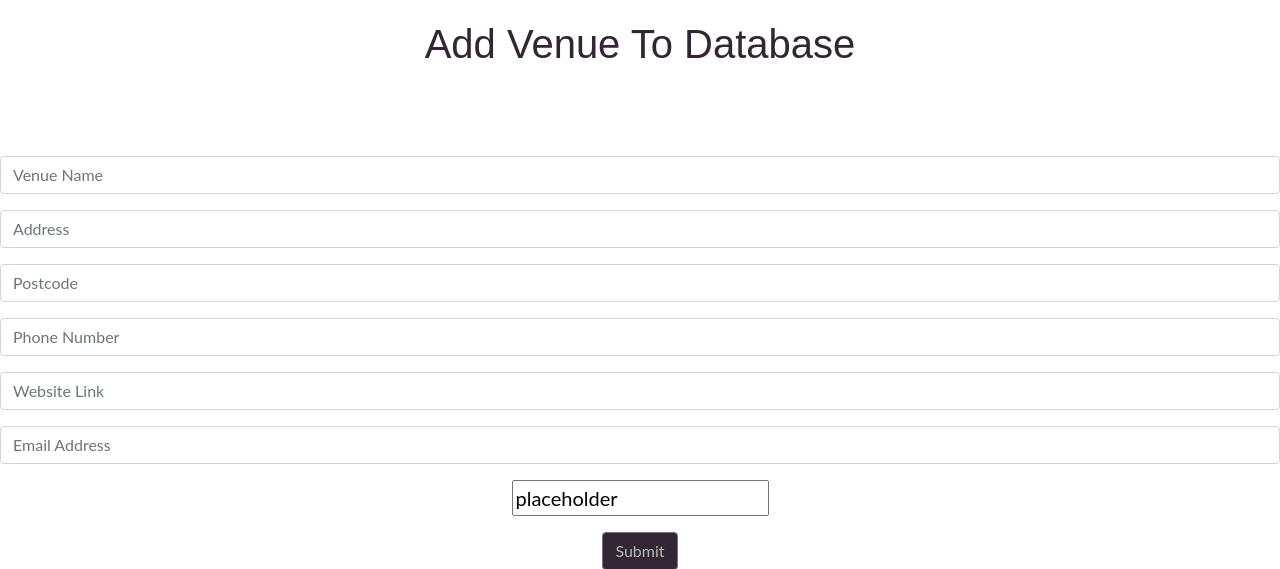
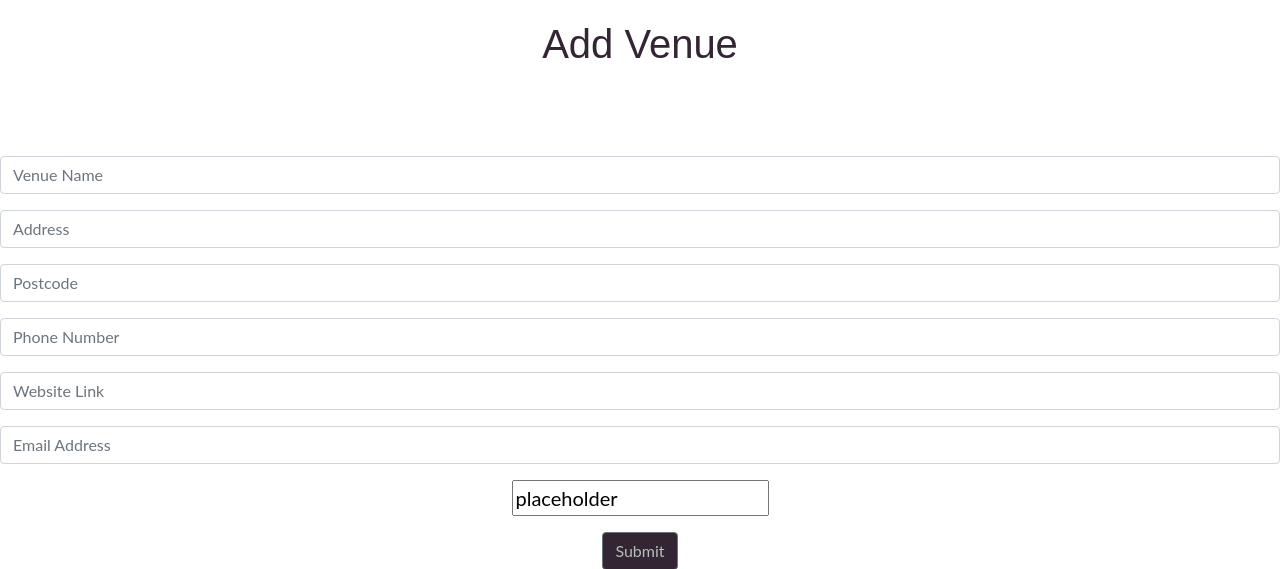
Before and after one commit to hubkinza/Hackathon_django, a Django app: page /add_venue in a window 1280 px wide. Shown: the part 56-625 px from the top of the page. Run offline with Django 4.2, Linux system fonts and the light colour scheme; the visitor is signed in with stand-in values (Sample User, id 1).

Commit message:
Changed add_venue page title to Add Venue

```diff
--- a/events/templates/events/add_venue.html
+++ b/events/templates/events/add_venue.html
@@ -4,7 +4,7 @@
 {% block content %}
 {% if user.is_authenticated %}
 <center>
-	<h1>Add Venue To Database</h1>
+	<h1>Add Venue</h1>
 	<br><br>
 	{% if submitted %}
 		Your Venue Was Submitted Successfully!!
```
